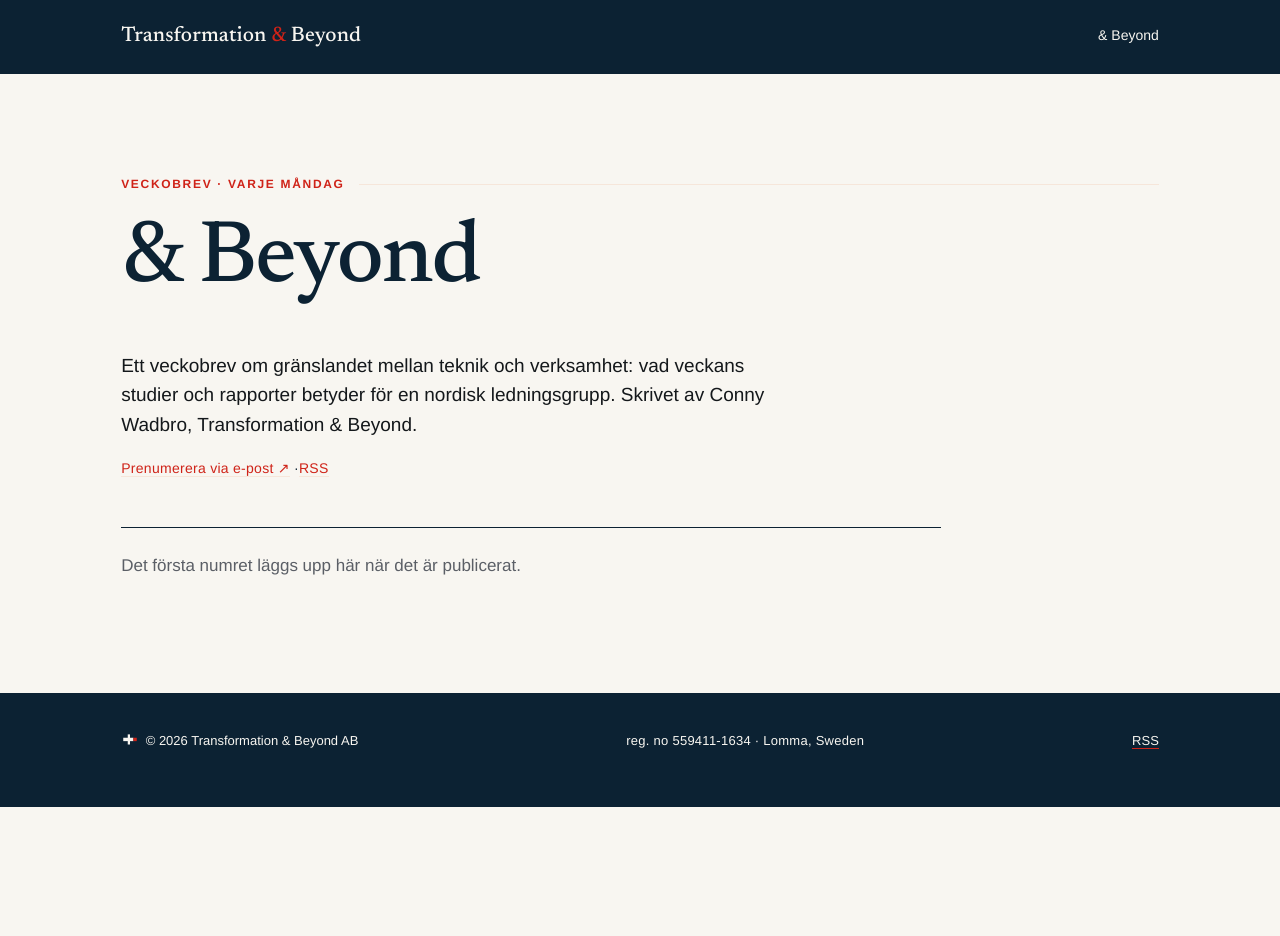
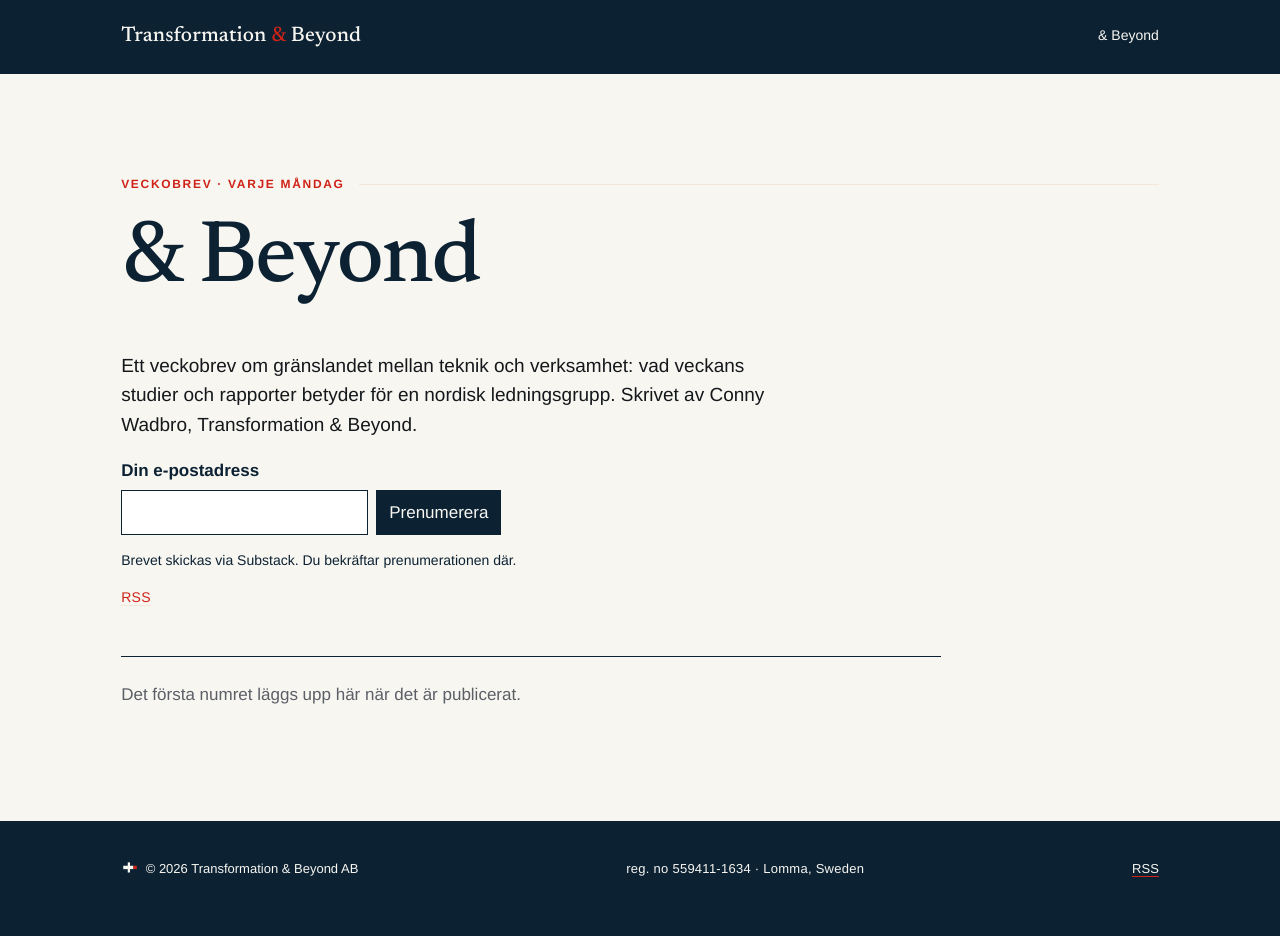
Before and after one commit to conwad-lab/tb-site, a Jekyll site: the page built from beyond/index.html, in a window 1280 px wide. Built offline with Jekyll 4.4.1, drawn with Linux system fonts in a browser that asks for light colours; some web fonts are replaced; before the commit the page ends 900 px from its top, so only the background shows below that.

Commit message:
Complete the Substack form and bilingual subscription links (#105)

```diff
--- a/_includes/latest-letter-cover.html
+++ b/_includes/latest-letter-cover.html
@@ -2,12 +2,12 @@
 {%- assign latest = site.beyond | sort: "date" | last -%}
 {%- if latest -%}
   {%- if include.lang == "en" -%}
-    {%- assign aria = "Latest letter" -%}{%- assign heading = "Latest letter (in Swedish)" -%}{%- assign cta = "Read the letter" -%}{%- assign all = "All letters" -%}{%- assign leadlang = ' lang="sv"' -%}
+    {%- assign aria = "Latest letter" -%}{%- assign heading = "Latest letter (in Swedish)" -%}{%- assign cta = "Read the letter" -%}{%- assign all = "All letters" -%}{%- assign subscribe = "Subscribe" -%}{%- assign leadlang = ' lang="sv"' -%}
   {%- else -%}
-    {%- assign aria = "Senaste brevet" -%}{%- assign heading = "Senaste brevet" -%}{%- assign cta = "Läs brevet" -%}{%- assign all = "Alla nummer" -%}{%- assign leadlang = "" -%}
+    {%- assign aria = "Senaste brevet" -%}{%- assign heading = "Senaste brevet" -%}{%- assign cta = "Läs brevet" -%}{%- assign all = "Alla nummer" -%}{%- assign subscribe = "Prenumerera" -%}{%- assign leadlang = "" -%}
   {%- endif -%}
   <section class="brev w" id="beyond">
     <a class="cover" href="{{ latest.url | relative_url }}" aria-label="{{ aria }}: {{ latest.title | escape }}"><span class="ca" aria-hidden="true">&amp;</span><span class="ct">&amp; Beyond · {{ latest.date | date: '%Y' }}</span><span class="ch" lang="sv">{{ latest.title | escape }}</span>{% if latest.lead %}<span class="cs"{{ leadlang }}>{{ latest.lead | escape }}</span>{% endif %}<span class="cm">Transformation &amp; Beyond</span></a>
-    <div><p class="tag">{{ heading }}</p>{% if include.lang == "en" %}<p>Week {{ latest.week }} · <time datetime="{{ latest.date | date: '%Y-%m-%d' }}">{{ latest.date | date: "%-d %B %Y" }}</time></p>{% endif %}<h2 lang="sv">{{ latest.title | escape }}</h2>{% if latest.lead %}{% if include.lang == "en" %}<p lang="sv">{% else %}<p>{% endif %}{{ latest.lead | escape }}</p>{% endif %}<p class="lk"><a href="{{ latest.url | relative_url }}">{{ cta }} →</a><a href="{{ '/beyond/' | relative_url }}">{{ all }}</a></p></div>
+    <div><p class="tag">{{ heading }}</p>{% if include.lang == "en" %}<p>Week {{ latest.week }} · <time datetime="{{ latest.date | date: '%Y-%m-%d' }}">{{ latest.date | date: "%-d %B %Y" }}</time></p>{% endif %}<h2 lang="sv">{{ latest.title | escape }}</h2>{% if latest.lead %}{% if include.lang == "en" %}<p lang="sv">{% else %}<p>{% endif %}{{ latest.lead | escape }}</p>{% endif %}<p class="lk"><a href="{{ latest.url | relative_url }}">{{ cta }} →</a><a href="{{ '/beyond/' | relative_url }}">{{ all }}</a><a href="{{ '/prenumerera/' | relative_url }}">{{ subscribe }}</a></p></div>
   </section>
 {%- endif -%}
--- a/assets/beyond.css
+++ b/assets/beyond.css
@@ -30,6 +30,11 @@ body > header{background:var(--navy);color:var(--on-navy)}
 .archive h1,.letter h1{font-family:var(--serif);font-weight:500;letter-spacing:-.02em;line-height:1.04;margin:.2em 0 .5em;text-wrap:balance;color:var(--ink)}
 .archive h1{font-size:clamp(44px,7vw,88px)}
 .lead{font-size:19px;color:var(--body);max-width:36em;line-height:1.55;margin:0 0 18px}
+.signup label{display:block;font-weight:700}
+.signup div{display:flex;flex-wrap:wrap;gap:8px;margin-top:6px}
+.signup input,.signup button{font:inherit;padding:8px 12px;border:1px solid var(--navy);max-width:100%}
+.signup button{background:var(--navy);color:var(--on-navy);cursor:pointer}
+.signup p{font-size:14px}
 .follow{font-family:var(--sans);font-size:14px;font-weight:500;letter-spacing:.02em;margin:0 0 48px}
 .follow a{color:var(--red);text-decoration:none;border-bottom:1px solid var(--hair)}
 .follow a:hover{color:var(--red-deep);border-color:var(--red)}
--- a/beyond/index.html
+++ b/beyond/index.html
@@ -8,8 +8,15 @@ description: "& Beyond är Conny Wadbros veckobrev om gränslandet mellan teknik
     <p class="eyebrow">Veckobrev · Varje måndag</p>
     <h1>&amp; Beyond</h1>
     <p class="lead">Ett veckobrev om gränslandet mellan teknik och verksamhet: vad veckans studier och rapporter betyder för en nordisk ledningsgrupp. Skrivet av Conny Wadbro, Transformation &amp; Beyond.</p>
+    <form class="signup" action="https://beyondbrev.substack.com/subscribe" method="get">
+      <label for="signup-email">Din e-postadress</label>
+      <div>
+        <input id="signup-email" type="email" name="email" required autocomplete="email" aria-describedby="signup-note">
+        <button type="submit">Prenumerera</button>
+      </div>
+      <p id="signup-note">Brevet skickas via Substack. Du bekräftar prenumerationen där.</p>
+    </form>
     <p class="follow">
-      <a href="https://beyondbrev.substack.com/subscribe" target="_blank" rel="noopener">Prenumerera via e-post ↗</a> ·
       {%- if site.beyond_linkedin_url and site.beyond_linkedin_url != "" %}<a href="{{ site.beyond_linkedin_url }}" target="_blank" rel="noopener">Prenumerera på LinkedIn ↗</a> · {% endif -%}
       <a href="{{ '/beyond/feed.xml' | relative_url }}">RSS</a>
     </p>
```
